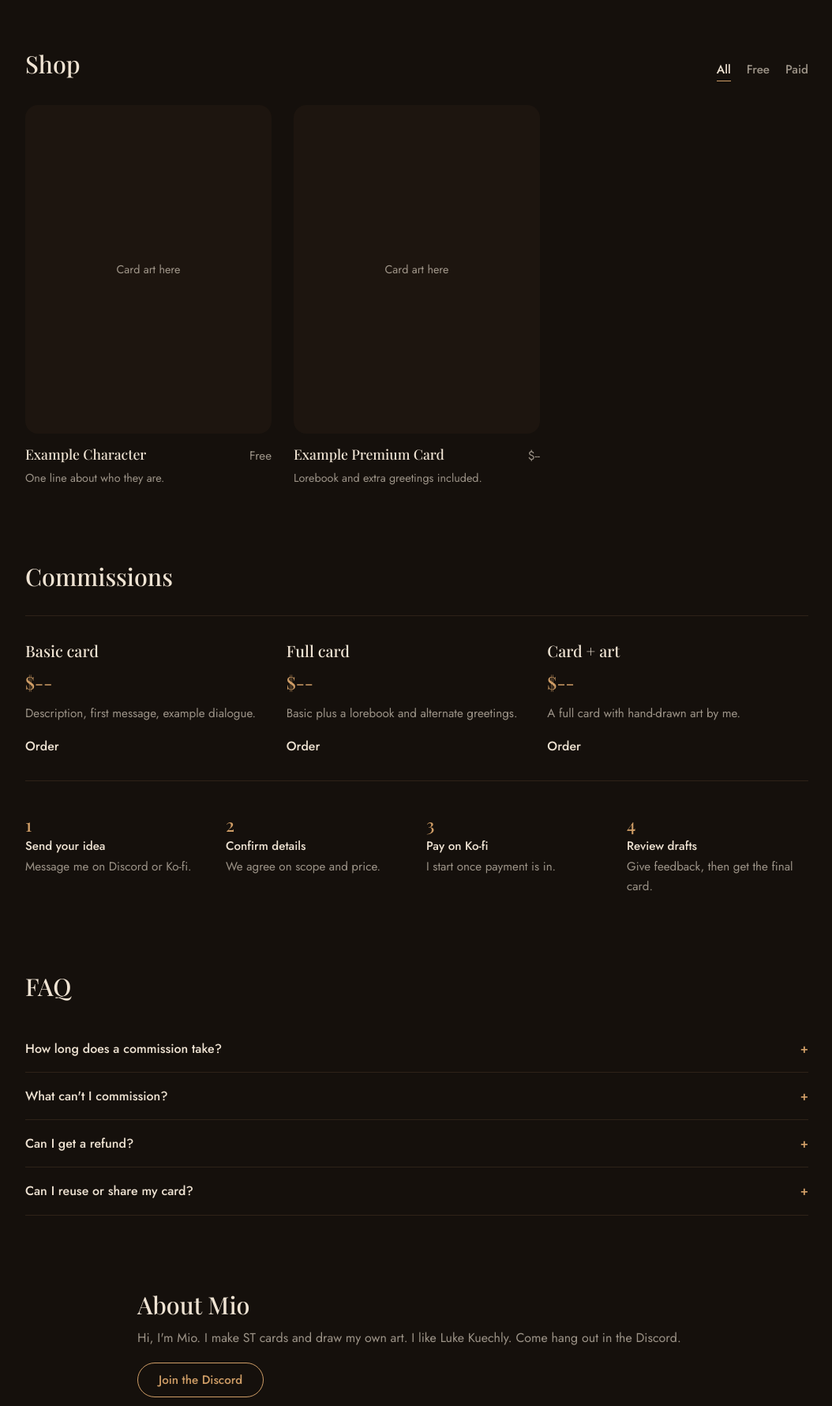
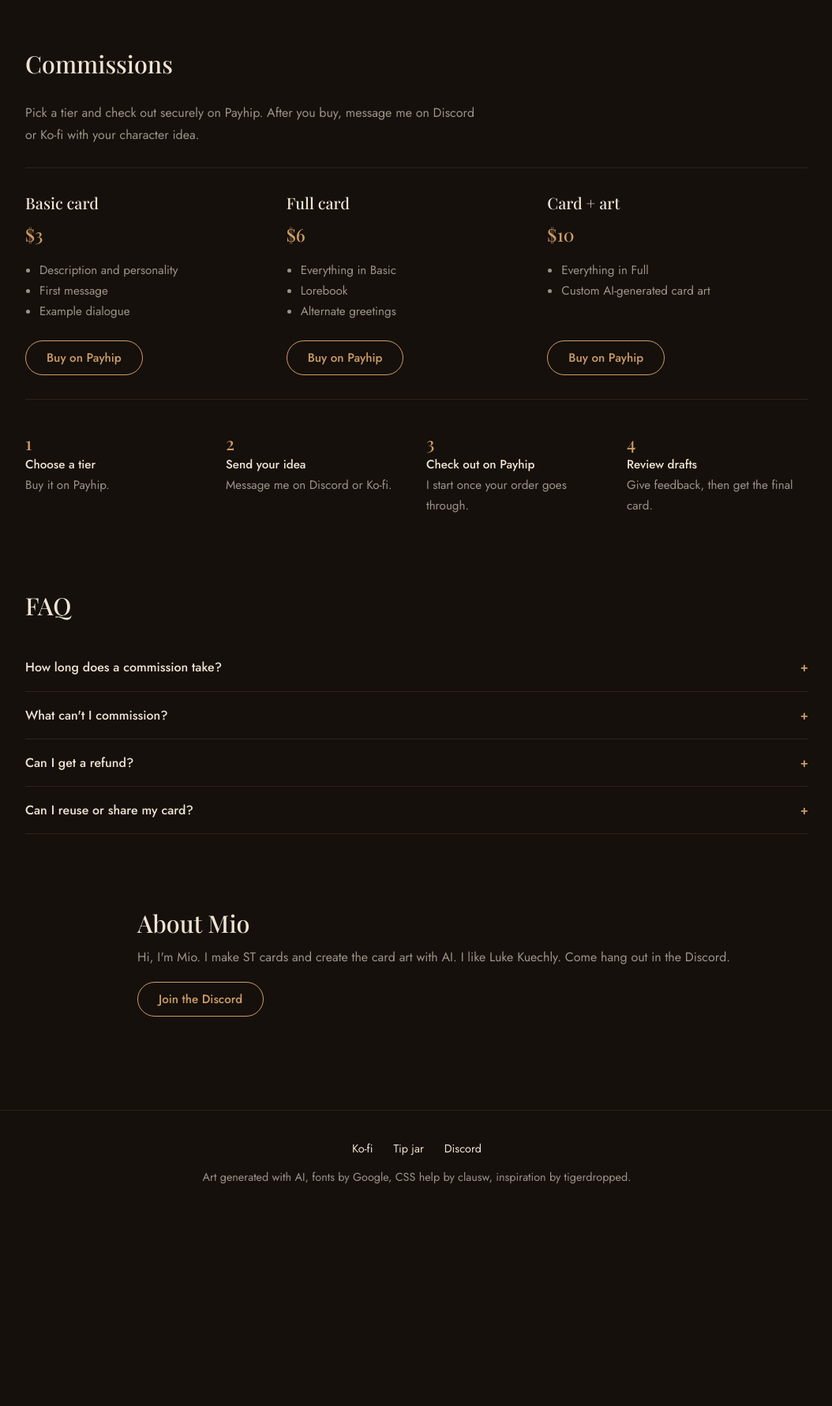
Before and after one commit to femmuist/mio, a plain HTML site: page index.html in a window 1280 px wide. Shown: the part 960-2740 px from the top of the page at 79% size, without its empty margins (112-1166 px from the left). After the commit the page ends 2507 px from the top, so only its background shows below. Drawn offline with nearby package versions, Linux system fonts and the light colour scheme.

Commit message:
Add files via upload

```diff
--- a/index.html
+++ b/index.html
@@ -69,8 +69,12 @@ h2{font:500 1.9rem/1.1 'Playfair Display',serif;margin:0}
 .svc:hover .ul::after{transform:scaleX(1);transform-origin:left}
 .svc h3{font:500 1.25rem 'Playfair Display',serif;margin:0}
 .svc .pr{color:var(--gold);font-size:1.4rem;font-family:'Playfair Display',serif}
-.svc p{margin:0;color:var(--dim);font-size:.95rem}
-.svc .ul{align-self:flex-start;margin-top:6px;font-weight:500}
+.note{color:var(--dim);margin:0 0 28px;max-width:60ch}
+.svc ul{margin:6px 0 16px;padding-left:18px;color:var(--dim);font-size:.95rem}
+.svc .btn{align-self:flex-start;margin-top:auto}
+.svc:hover .btn{color:#1a120b}
+.svc:hover .btn::before{transform:none}
+
 .steps{display:grid;grid-template-columns:repeat(auto-fit,minmax(200px,1fr));gap:24px;margin:40px 0 0;padding:0;list-style:none;counter-reset:s}
 .steps li{counter-increment:s;color:var(--dim);font-size:.95rem}
 .steps li::before{content:counter(s);display:block;color:var(--gold);font:500 1.4rem 'Playfair Display',serif}
@@ -91,6 +95,8 @@ footer{margin-top:110px;border-top:1px solid var(--line);padding:36px 24px 44px;
 footer .links{display:flex;gap:26px;justify-content:center;margin-bottom:12px;color:var(--cream)}
 @media(max-width:700px){header.top .wrap{height:auto;flex-wrap:wrap;padding-top:10px;padding-bottom:10px;gap:8px 18px}header.top nav{order:3;width:100%;overflow-x:auto;gap:22px}.hero{padding-top:56px}.banner{aspect-ratio:16/9}.item .get{opacity:1;transform:none}}
 @media(prefers-reduced-motion:reduce){*,*::before,*::after{transition:none !important}html{scroll-behavior:auto}}
+/* SHOP HIDDEN FOR NOW: delete the next line when your ST cards are ready */
+#shop,a[href="#shop"]{display:none !important}
 </style>
 </head>
 <body>
@@ -106,7 +112,7 @@ footer .links{display:flex;gap:26px;justify-content:center;margin-bottom:12px;co
   <div class="hero">
     <h1>Character cards, made in the lab.</h1>
     <p>Ready-to-use SillyTavern cards, plus custom cards written for your character. Commissions are open.</p>
-    <div class="cta"><a class="btn solid" href="#shop">Browse cards</a><a class="btn" href="#commissions">Order a custom card</a></div>
+    <div class="cta"><a class="btn solid" href="#shop">Browse cards</a><a class="btn solid" href="#commissions">Order a custom card</a></div>
     <div class="banner"><img src="https://imagepaste.org/i/mfaqfcny.gif" alt=""></div>
   </div>
 
@@ -137,31 +143,44 @@ footer .links{display:flex;gap:26px;justify-content:center;margin-bottom:12px;co
 
   <section id="commissions">
     <div class="head"><h2>Commissions</h2></div>
+    <p class="note">Pick a tier and check out securely on Payhip. After you buy, message me on Discord or Ko-fi with your character idea.</p>
     <div class="services">
-      <a class="svc" href="https://ko-fi.com/femmuist"><h3>Basic card</h3><div class="pr">$--</div><p>Description, first message, example dialogue.</p><span class="ul">Order</span></a>
-      <a class="svc" href="https://ko-fi.com/femmuist"><h3>Full card</h3><div class="pr">$--</div><p>Basic plus a lorebook and alternate greetings.</p><span class="ul">Order</span></a>
-      <a class="svc" href="https://ko-fi.com/femmuist"><h3>Card + art</h3><div class="pr">$--</div><p>A full card with hand-drawn art by me.</p><span class="ul">Order</span></a>
+      <a class="svc" href="https://payhip.com/buy?link=l0hVE" target="_blank" rel="noopener">
+        <h3>Basic card</h3><div class="pr">$3</div>
+        <ul><li>Description and personality</li><li>First message</li><li>Example dialogue</li></ul>
+        <span class="btn">Buy on Payhip</span>
+      </a>
+      <a class="svc" href="https://payhip.com/buy?link=fh0c5" target="_blank" rel="noopener">
+        <h3>Full card</h3><div class="pr">$6</div>
+        <ul><li>Everything in Basic</li><li>Lorebook</li><li>Alternate greetings</li></ul>
+        <span class="btn">Buy on Payhip</span>
+      </a>
+      <a class="svc" href="https://payhip.com/buy?link=FLVZ2" target="_blank" rel="noopener">
+        <h3>Card + art</h3><div class="pr">$10</div>
+        <ul><li>Everything in Full</li><li>Custom AI-generated card art</li></ul>
+        <span class="btn">Buy on Payhip</span>
+      </a>
     </div>
     <ol class="steps">
+      <li><b>Choose a tier</b><br>Buy it on Payhip.</li>
       <li><b>Send your idea</b><br>Message me on Discord or Ko-fi.</li>
-      <li><b>Confirm details</b><br>We agree on scope and price.</li>
-      <li><b>Pay on Ko-fi</b><br>I start once payment is in.</li>
+      <li><b>Check out on Payhip</b><br>I start once your order goes through.</li>
       <li><b>Review drafts</b><br>Give feedback, then get the final card.</li>
     </ol>
   </section>
 
   <section id="faq">
     <div class="head"><h2>FAQ</h2></div>
-    <details><summary>How long does a commission take?</summary><p>Add your turnaround time here.</p></details>
-    <details><summary>What can't I commission?</summary><p>Add your content rules here.</p></details>
-    <details><summary>Can I get a refund?</summary><p>Add your refund policy here.</p></details>
-    <details><summary>Can I reuse or share my card?</summary><p>Add your terms of use here.</p></details>
+    <details><summary>How long does a commission take?</summary><p>Most cards are done in about 5 to 7 days once your order and character details are in. Card + art takes a bit longer because I generate and polish the art, usually 7 to 10 days. If anything changes, I'll message you.</p></details>
+    <details><summary>What can't I commission?</summary><p>I won't write anything sexual involving characters under 18, real people, or anything illegal. If you're not sure your idea is a fit, message me on Discord before you order and I'll let you know.</p></details>
+    <details><summary>Can I get a refund?</summary><p>Every card is custom digital work, so sales are final once I've started. If something is wrong with your files or I can't deliver, message me and I'll fix it or refund you.</p></details>
+    <details><summary>Can I reuse or share my card?</summary><p>Your card is yours for personal use. You can edit it, use it in SillyTavern and Janitor, and share chats made with it. Please don't resell or redistribute the card files or the art, or pass them off as your own. Credit is always appreciated.</p></details>
   </section>
 
   <section id="about">
     <div class="about">
       <img src="avatar.png" alt="Mio" onerror="this.style.visibility='hidden'">
-      <div><h2>About Mio</h2><p>Hi, I'm Mio. I make ST cards and draw my own art. I like Luke Kuechly. Come hang out in the Discord.</p>
+      <div><h2>About Mio</h2><p>Hi, I'm Mio. I make ST cards and create the card art with AI. I like Luke Kuechly. Come hang out in the Discord.</p>
         <a class="btn" href="https://discord.gg/juX68x8eee">Join the Discord</a></div>
     </div>
   </section>
@@ -169,7 +188,7 @@ footer .links{display:flex;gap:26px;justify-content:center;margin-bottom:12px;co
 
 <footer>
   <div class="links"><a class="ul" href="https://ko-fi.com/femmuist">Ko-fi</a><a class="ul" href="https://ko-fi.com/femmuist">Tip jar</a><a class="ul" href="https://discord.gg/juX68x8eee">Discord</a></div>
-  <div>Art by me, fonts by Google, CSS help by clausw, inspiration by tigerdropped.</div>
+  <div>Art generated with AI, fonts by Google, CSS help by clausw, inspiration by tigerdropped.</div>
 </footer>
 
 <script>
```
